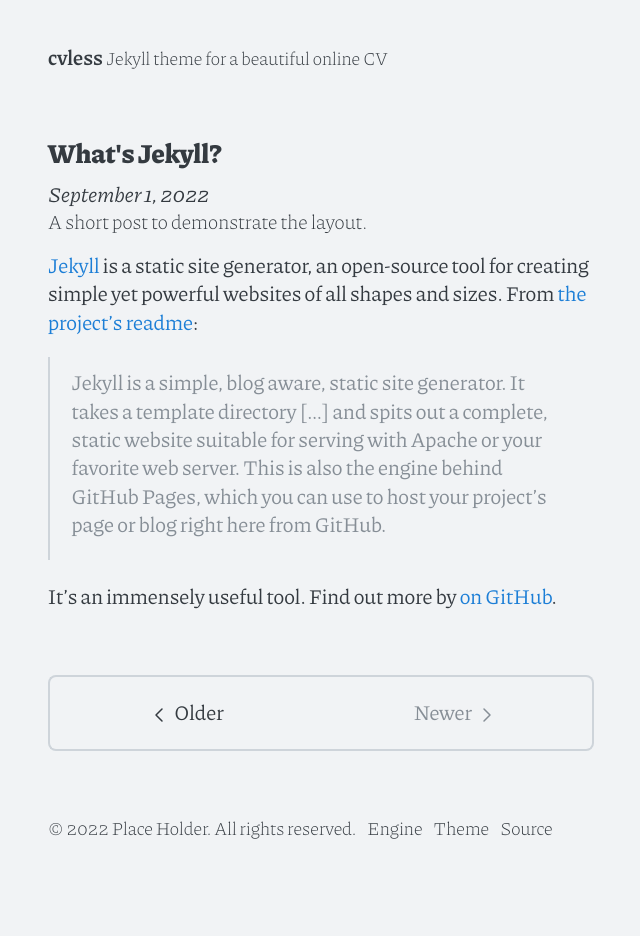
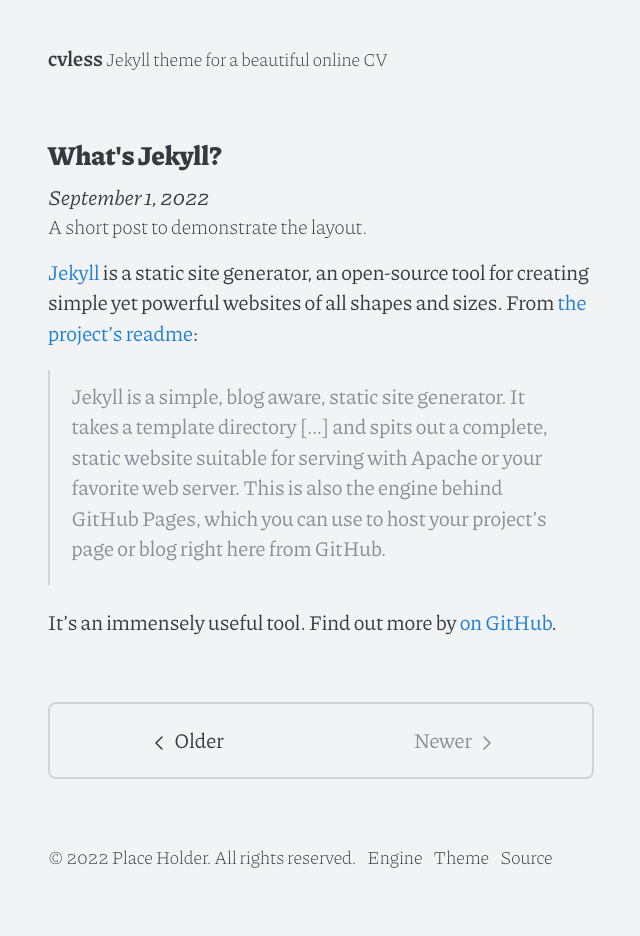
Before and after one commit to piazzai/cvless, a Jekyll site: the page built from blog.html, in a window 1280 px wide. Shown: the whole page, without its empty margins (319-959 px from the left). Built offline with Jekyll 4.4.1, drawn with Linux system fonts in a browser that asks for light colours; the list of posts is cut into pages by our own code; before the commit the page ends 905 px from its top, so only the background shows below that.

Commit message:
Increase line height

```diff
--- a/_sass/_variables.scss
+++ b/_sass/_variables.scss
@@ -7,7 +7,7 @@
   --body-font-weight: 400;
   --body-font-weight-increment: 200;
   --body-num-variant: oldstyle-nums proportional-nums;
-  --body-line-height: 1.35;
+  --body-line-height: 1.45;
   --body-background-color: var(--oc-gray-1);
   --body-color: var(--oc-gray-8);
   --code-color: var(--oc-black);
```
